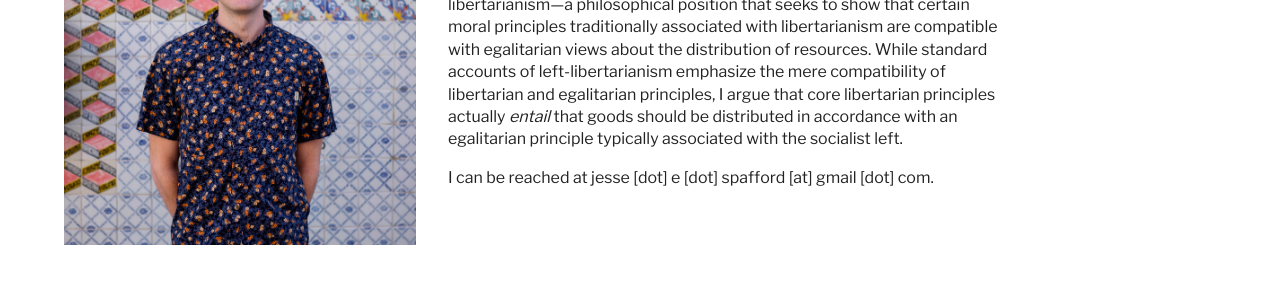
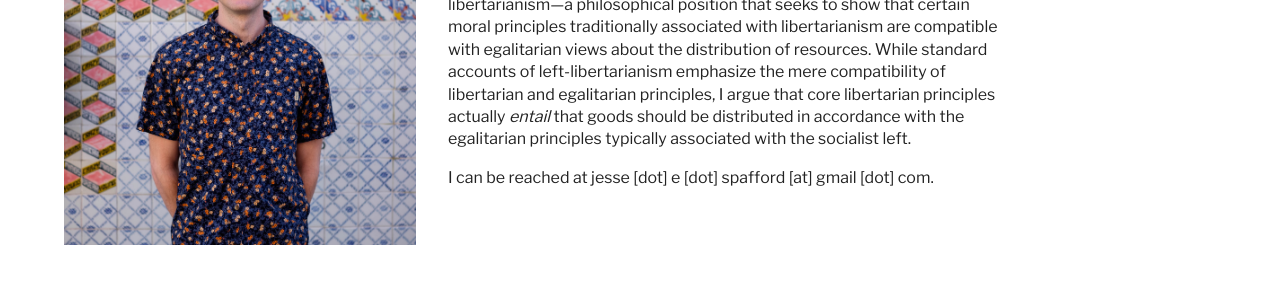
Before and after one commit to jesse-jared-collab/jesse-jared-collab.github.io, a Jekyll site: the page built from index.md, in a window 1280 px wide. Shown: the part 230-514 px from the top of the page. Built offline with Jekyll 4.4.1, drawn with Linux system fonts in a browser that asks for light colours.

Commit message:
Update index.md

```diff
--- a/index.md
+++ b/index.md
@@ -5,6 +5,6 @@
 
 I am a PhD candidate at the CUNY Graduate Center. My research is focused on social and political philosophy with particular attention paid to debates between libertarians, socialists, and anarchists over the moral status of the market and the state.
 
-I am presently working on a dissertation defending the coherence of left-libertarianism---a philosophical position that seeks to show that certain moral principles traditionally associated with libertarianism are compatible with egalitarian views about the distribution of resources. While standard accounts of left-libertarianism emphasize the mere compatibility of libertarian and egalitarian principles, I argue that core libertarian principles actually *entail* that goods should be distributed in accordance with an egalitarian principle typically associated with the socialist left.
+I am presently working on a dissertation defending the coherence of left-libertarianism---a philosophical position that seeks to show that certain moral principles traditionally associated with libertarianism are compatible with egalitarian views about the distribution of resources. While standard accounts of left-libertarianism emphasize the mere compatibility of libertarian and egalitarian principles, I argue that core libertarian principles actually *entail* that goods should be distributed in accordance with the egalitarian principles typically associated with the socialist left.
 
 I can be reached at jesse [dot] e [dot] spafford [at] gmail [dot] com.
```
